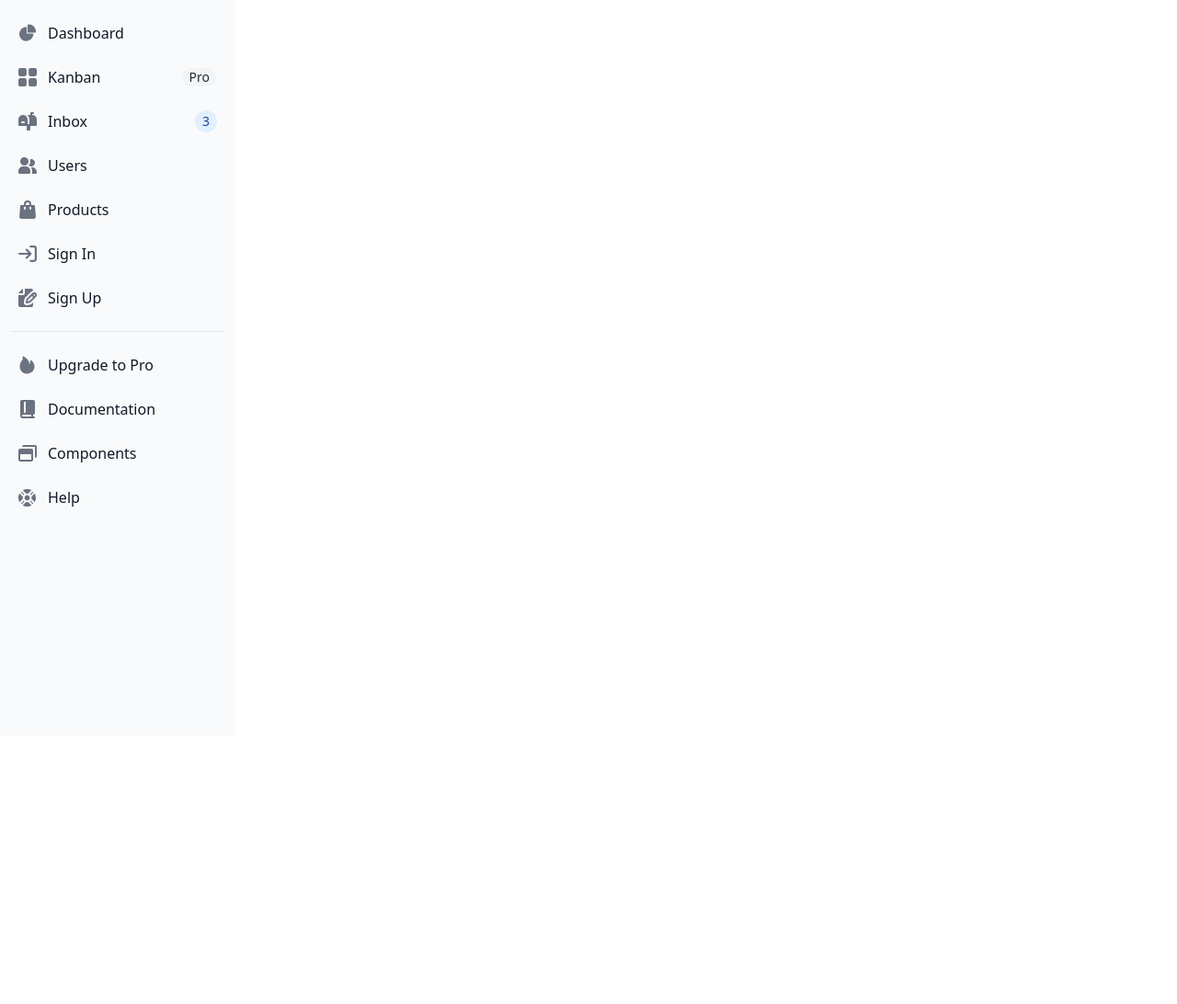
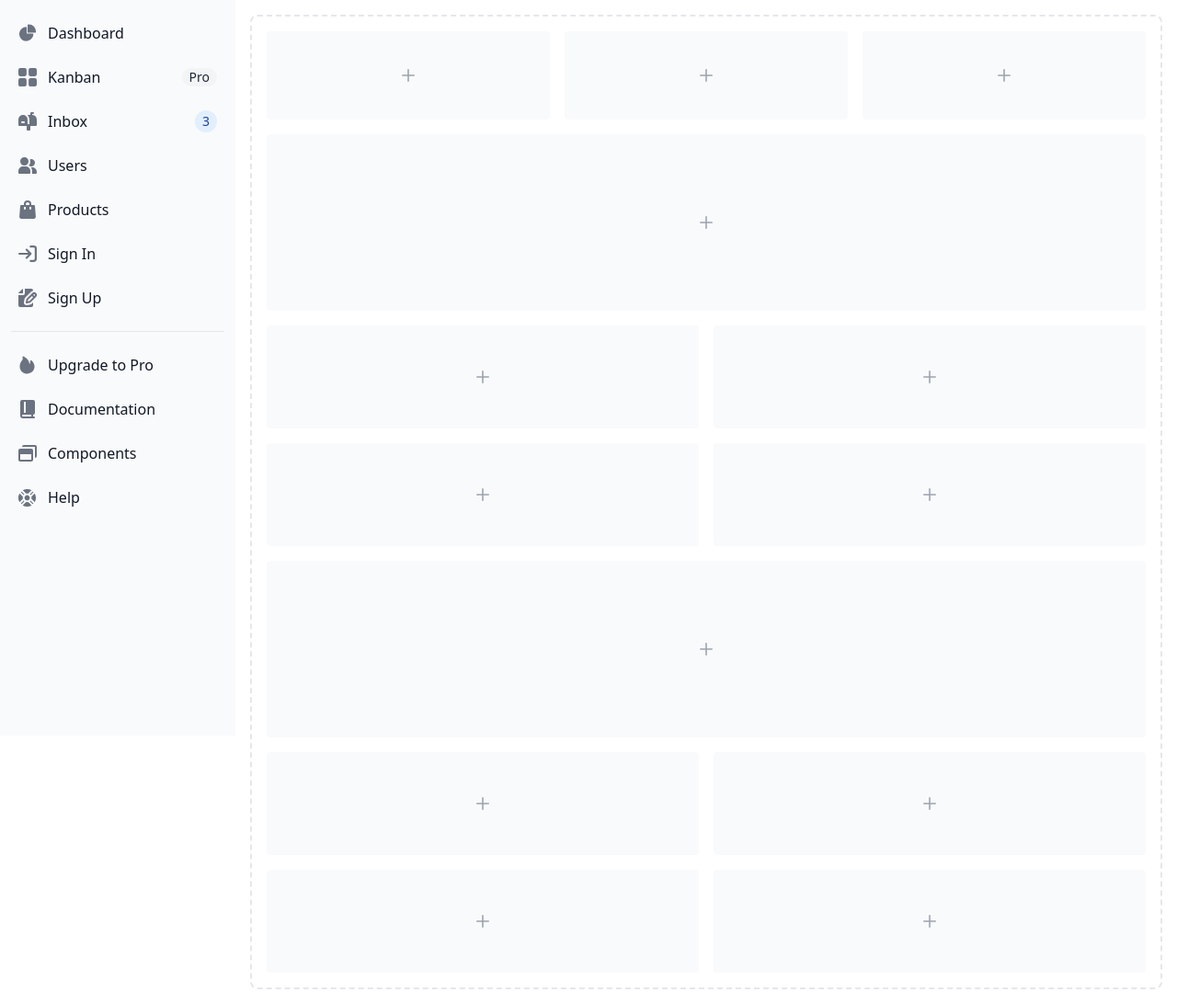
Before and after one commit to Zahed75/employee, an Angular app: page /dashboard in a window 1280 px wide. Shown: the whole page at 92% size. Before the commit the page ends 800 px from the top, so only its background shows below. Built offline with nearby package versions, Linux system fonts and the light colour scheme; sample sign-in values are in the browser's storage.

Commit message:
dahboard added

```diff
--- a/src/app/components/dashboard/dashboard.component.html
+++ b/src/app/components/dashboard/dashboard.component.html
@@ -1 +1,101 @@
-<p>dashboard works!</p>
+<div class="p-4 sm:ml-64">
+  <div class="p-4 border-2 border-gray-200 border-dashed rounded-lg dark:border-gray-700">
+    <div class="grid grid-cols-3 gap-4 mb-4">
+      <div class="flex items-center justify-center h-24 rounded bg-gray-50 dark:bg-gray-800">
+        <p class="text-2xl text-gray-400 dark:text-gray-500">
+          <svg class="w-3.5 h-3.5" aria-hidden="true" xmlns="http://www.w3.org/2000/svg" fill="none" viewBox="0 0 18 18">
+            <path stroke="currentColor" stroke-linecap="round" stroke-linejoin="round" stroke-width="2" d="M9 1v16M1 9h16"/>
+          </svg>
+        </p>
+      </div>
+      <div class="flex items-center justify-center h-24 rounded bg-gray-50 dark:bg-gray-800">
+        <p class="text-2xl text-gray-400 dark:text-gray-500">
+          <svg class="w-3.5 h-3.5" aria-hidden="true" xmlns="http://www.w3.org/2000/svg" fill="none" viewBox="0 0 18 18">
+            <path stroke="currentColor" stroke-linecap="round" stroke-linejoin="round" stroke-width="2" d="M9 1v16M1 9h16"/>
+          </svg>
+        </p>
+      </div>
+      <div class="flex items-center justify-center h-24 rounded bg-gray-50 dark:bg-gray-800">
+        <p class="text-2xl text-gray-400 dark:text-gray-500">
+          <svg class="w-3.5 h-3.5" aria-hidden="true" xmlns="http://www.w3.org/2000/svg" fill="none" viewBox="0 0 18 18">
+            <path stroke="currentColor" stroke-linecap="round" stroke-linejoin="round" stroke-width="2" d="M9 1v16M1 9h16"/>
+          </svg>
+        </p>
+      </div>
+    </div>
+    <div class="flex items-center justify-center h-48 mb-4 rounded bg-gray-50 dark:bg-gray-800">
+      <p class="text-2xl text-gray-400 dark:text-gray-500">
+        <svg class="w-3.5 h-3.5" aria-hidden="true" xmlns="http://www.w3.org/2000/svg" fill="none" viewBox="0 0 18 18">
+          <path stroke="currentColor" stroke-linecap="round" stroke-linejoin="round" stroke-width="2" d="M9 1v16M1 9h16"/>
+        </svg>
+      </p>
+    </div>
+    <div class="grid grid-cols-2 gap-4 mb-4">
+      <div class="flex items-center justify-center rounded bg-gray-50 h-28 dark:bg-gray-800">
+        <p class="text-2xl text-gray-400 dark:text-gray-500">
+          <svg class="w-3.5 h-3.5" aria-hidden="true" xmlns="http://www.w3.org/2000/svg" fill="none" viewBox="0 0 18 18">
+            <path stroke="currentColor" stroke-linecap="round" stroke-linejoin="round" stroke-width="2" d="M9 1v16M1 9h16"/>
+          </svg>
+        </p>
+      </div>
+      <div class="flex items-center justify-center rounded bg-gray-50 h-28 dark:bg-gray-800">
+        <p class="text-2xl text-gray-400 dark:text-gray-500">
+          <svg class="w-3.5 h-3.5" aria-hidden="true" xmlns="http://www.w3.org/2000/svg" fill="none" viewBox="0 0 18 18">
+            <path stroke="currentColor" stroke-linecap="round" stroke-linejoin="round" stroke-width="2" d="M9 1v16M1 9h16"/>
+          </svg>
+        </p>
+      </div>
+      <div class="flex items-center justify-center rounded bg-gray-50 h-28 dark:bg-gray-800">
+        <p class="text-2xl text-gray-400 dark:text-gray-500">
+          <svg class="w-3.5 h-3.5" aria-hidden="true" xmlns="http://www.w3.org/2000/svg" fill="none" viewBox="0 0 18 18">
+            <path stroke="currentColor" stroke-linecap="round" stroke-linejoin="round" stroke-width="2" d="M9 1v16M1 9h16"/>
+          </svg>
+        </p>
+      </div>
+      <div class="flex items-center justify-center rounded bg-gray-50 h-28 dark:bg-gray-800">
+        <p class="text-2xl text-gray-400 dark:text-gray-500">
+          <svg class="w-3.5 h-3.5" aria-hidden="true" xmlns="http://www.w3.org/2000/svg" fill="none" viewBox="0 0 18 18">
+            <path stroke="currentColor" stroke-linecap="round" stroke-linejoin="round" stroke-width="2" d="M9 1v16M1 9h16"/>
+          </svg>
+        </p>
+      </div>
+    </div>
+    <div class="flex items-center justify-center h-48 mb-4 rounded bg-gray-50 dark:bg-gray-800">
+      <p class="text-2xl text-gray-400 dark:text-gray-500">
+        <svg class="w-3.5 h-3.5" aria-hidden="true" xmlns="http://www.w3.org/2000/svg" fill="none" viewBox="0 0 18 18">
+          <path stroke="currentColor" stroke-linecap="round" stroke-linejoin="round" stroke-width="2" d="M9 1v16M1 9h16"/>
+        </svg>
+      </p>
+    </div>
+    <div class="grid grid-cols-2 gap-4">
+      <div class="flex items-center justify-center rounded bg-gray-50 h-28 dark:bg-gray-800">
+        <p class="text-2xl text-gray-400 dark:text-gray-500">
+          <svg class="w-3.5 h-3.5" aria-hidden="true" xmlns="http://www.w3.org/2000/svg" fill="none" viewBox="0 0 18 18">
+            <path stroke="currentColor" stroke-linecap="round" stroke-linejoin="round" stroke-width="2" d="M9 1v16M1 9h16"/>
+          </svg>
+        </p>
+      </div>
+      <div class="flex items-center justify-center rounded bg-gray-50 h-28 dark:bg-gray-800">
+        <p class="text-2xl text-gray-400 dark:text-gray-500">
+          <svg class="w-3.5 h-3.5" aria-hidden="true" xmlns="http://www.w3.org/2000/svg" fill="none" viewBox="0 0 18 18">
+            <path stroke="currentColor" stroke-linecap="round" stroke-linejoin="round" stroke-width="2" d="M9 1v16M1 9h16"/>
+          </svg>
+        </p>
+      </div>
+      <div class="flex items-center justify-center rounded bg-gray-50 h-28 dark:bg-gray-800">
+        <p class="text-2xl text-gray-400 dark:text-gray-500">
+          <svg class="w-3.5 h-3.5" aria-hidden="true" xmlns="http://www.w3.org/2000/svg" fill="none" viewBox="0 0 18 18">
+            <path stroke="currentColor" stroke-linecap="round" stroke-linejoin="round" stroke-width="2" d="M9 1v16M1 9h16"/>
+          </svg>
+        </p>
+      </div>
+      <div class="flex items-center justify-center rounded bg-gray-50 h-28 dark:bg-gray-800">
+        <p class="text-2xl text-gray-400 dark:text-gray-500">
+          <svg class="w-3.5 h-3.5" aria-hidden="true" xmlns="http://www.w3.org/2000/svg" fill="none" viewBox="0 0 18 18">
+            <path stroke="currentColor" stroke-linecap="round" stroke-linejoin="round" stroke-width="2" d="M9 1v16M1 9h16"/>
+          </svg>
+        </p>
+      </div>
+    </div>
+  </div>
+</div>
--- a/src/app/components/layout/layout.component.html
+++ b/src/app/components/layout/layout.component.html
@@ -10,7 +10,7 @@
   <div class="h-full px-3 py-4 overflow-y-auto bg-gray-50 dark:bg-gray-800">
     <ul class="space-y-2 font-medium">
       <li>
-        <a href="#" class="flex items-center p-2 text-gray-900 rounded-lg dark:text-white hover:bg-gray-100 dark:hover:bg-gray-700 group">
+        <a routerLink="dashboard" class="flex items-center p-2 text-gray-900 rounded-lg dark:text-white hover:bg-gray-100 dark:hover:bg-gray-700 group">
           <svg class="w-5 h-5 text-gray-500 transition duration-75 dark:text-gray-400 group-hover:text-gray-900 dark:group-hover:text-white" aria-hidden="true" xmlns="http://www.w3.org/2000/svg" fill="currentColor" viewBox="0 0 22 21">
             <path d="M16.975 11H10V4.025a1 1 0 0 0-1.066-.998 8.5 8.5 0 1 0 9.039 9.039.999.999 0 0 0-1-1.066h.002Z"/>
             <path d="M12.5 0c-.157 0-.311.01-.565.027A1 1 0 0 0 11 1.02V10h8.975a1 1 0 0 0 1-.935c.013-.188.028-.374.028-.565A8.51 8.51 0 0 0 12.5 0Z"/>
```
